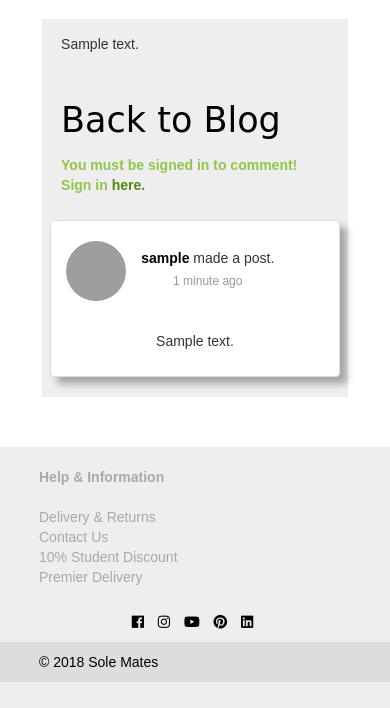
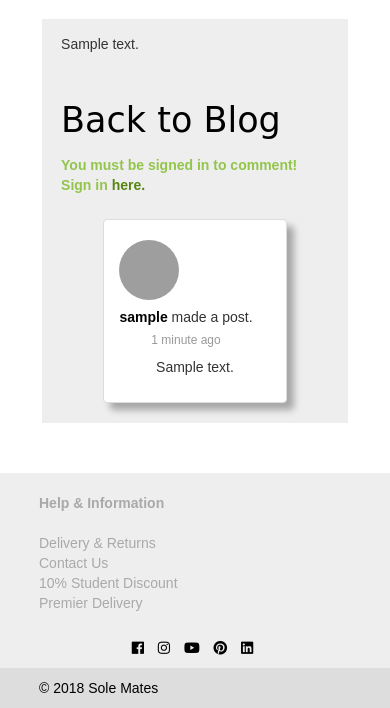
Before and after one commit to k8s-88/closet_k, a Django app: page /posts/1/ in a window 390 px wide. Shown: the part 429-1137 px from the top of the page. Before the commit the page ends 1111 px from the top, so only its background shows below. Run offline with Django 3.2, Linux system fonts and the light colour scheme; tables that the repository leaves empty hold one stand-in row (values such as "Sample post"); grey boxes marked "Sample" are stand-in pictures; some libraries are stand-ins or nearby versions; some web fonts are replaced; grey boxes are pictures that could not be loaded.

Commit message:
README updated

```diff
--- a/blog/templates/blog/read_post.html
+++ b/blog/templates/blog/read_post.html
@@ -47,9 +47,9 @@
 
     {% for comment in post.comments.all %}
     <div class="row">
-        <div class="col-sm-2"></div>
+        <div class="col-xs-2"></div>
 
-        <div class="col-sm-8">
+        <div class="col-xs-8">
             <div class="panel panel-white post panel-shadow">
                 <div class="post-heading">
                     <div class="pull-left image">
```
Also changed, not shown: README.md.
